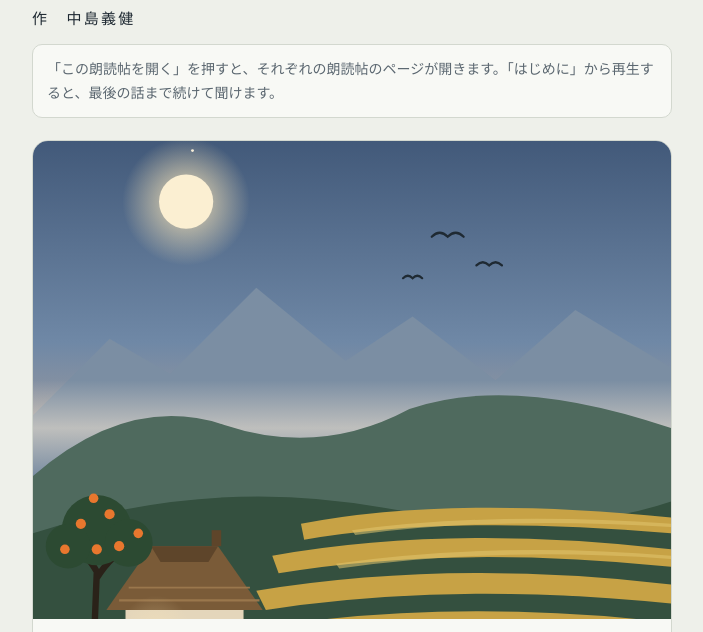
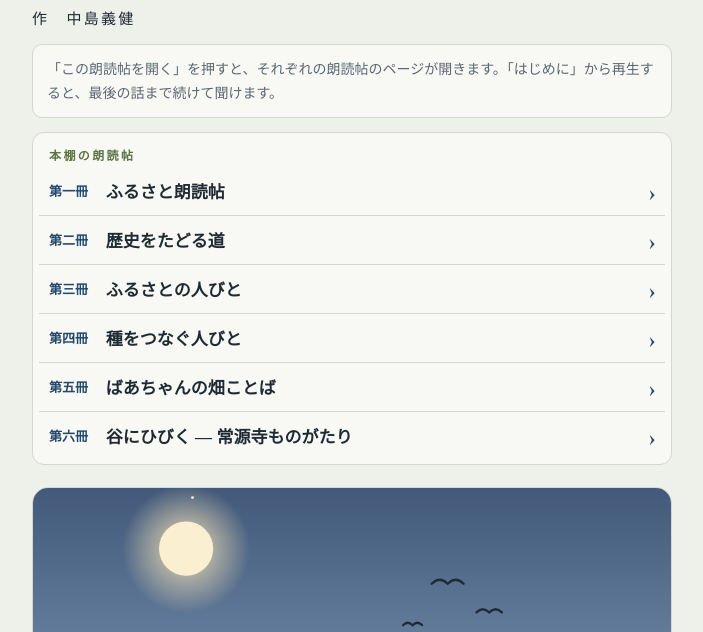
Before and after one commit to yoshi0213saku-spec/roudoku_hondana, a plain HTML site: page index.html in a window 1280 px wide. Shown: the part 167-799 px from the top of the page, without its empty margins (288-991 px from the left). Drawn offline with Linux system fonts and the light colour scheme.

Commit message:
Add files via upload

```diff
--- a/index.html
+++ b/index.html
@@ -41,6 +41,13 @@ h1{font-family:var(--mincho);font-size:34px;line-height:1.3;margin:0;text-wrap:b
 .open{display:flex;justify-content:center;align-items:center;min-height:48px;border-radius:10px;background:var(--ai);color:var(--paper);font-weight:700;text-decoration:none;font-size:16px}
 .open.soon{background:var(--ai-soft);color:var(--sub);pointer-events:none}
 .open:focus-visible{outline:3px solid var(--ai);outline-offset:3px}
+.toc{margin:6px 0 0;border:1px solid var(--line);border-radius:12px;background:var(--paper);padding:4px 6px}
+.toc-h{font-size:12px;letter-spacing:.2em;color:var(--moss);font-weight:700;padding:8px 10px 2px}
+.toc ol{list-style:none;margin:0;padding:0}
+.toc li+li{border-top:1px solid var(--line)}
+.toc a{display:flex;align-items:center;gap:10px;min-height:48px;padding:6px 10px;color:var(--ink);text-decoration:none;font-family:var(--mincho);font-size:17px;font-weight:700;line-height:1.35}
+.toc .k{flex:none;min-width:3.6em;color:var(--ai);font-family:var(--gothic);font-size:13px;font-weight:700}
+.toc .arrow{margin-left:auto;color:var(--ai);font-size:20px}
 footer{margin-top:28px;text-align:center;font-size:13px;color:var(--sub)}
 </style></head>
 <body>
@@ -51,6 +58,7 @@ footer{margin-top:28px;text-align:center;font-size:13px;color:var(--sub)}
     <p class="lead">信州の山あいの村を舞台にした、六冊の朗読帖です。本文を目で追いながら、朗読を耳で聞くことができます。</p>
     <div class="author">作　中島義健</div>
     <p class="how">「この朗読帖を開く」を押すと、それぞれの朗読帖のページが開きます。「はじめに」から再生すると、最後の話まで続けて聞けます。</p>
+    <nav class="toc" aria-label="朗読帖の一覧"><div class="toc-h">本棚の朗読帖</div><ol id="toc"></ol></nav>
   </header>
   <section class="shelf">
 <article class="book" id="roudoku">
@@ -336,5 +344,16 @@ document.querySelectorAll(".open").forEach(a=>{
   if(r){a.href="https://"+OWNER+".github.io/"+r+"/";}
   else{a.classList.add("soon");a.textContent="リンク準備中";a.removeAttribute("href");}
 });
+/* 上の一覧：六冊の名前から、それぞれの朗読帖のページへ */
+const KAN=["一","二","三","四","五","六","七","八","九","十"];
+const toc=document.getElementById("toc");
+document.querySelectorAll(".book").forEach((b,i)=>{
+  const li=document.createElement("li"),a=document.createElement("a");
+  a.innerHTML='<span class="k"></span><span class="t"></span><span class="arrow">›</span>';
+  a.querySelector(".k").textContent="第"+KAN[i]+"冊";
+  a.querySelector(".t").textContent=b.querySelector("h2").textContent;
+  const r=REPO[b.id];if(r)a.href="https://"+OWNER+".github.io/"+r+"/";
+  li.appendChild(a);toc.appendChild(li);
+});
 </script>
 </body></html>
```
